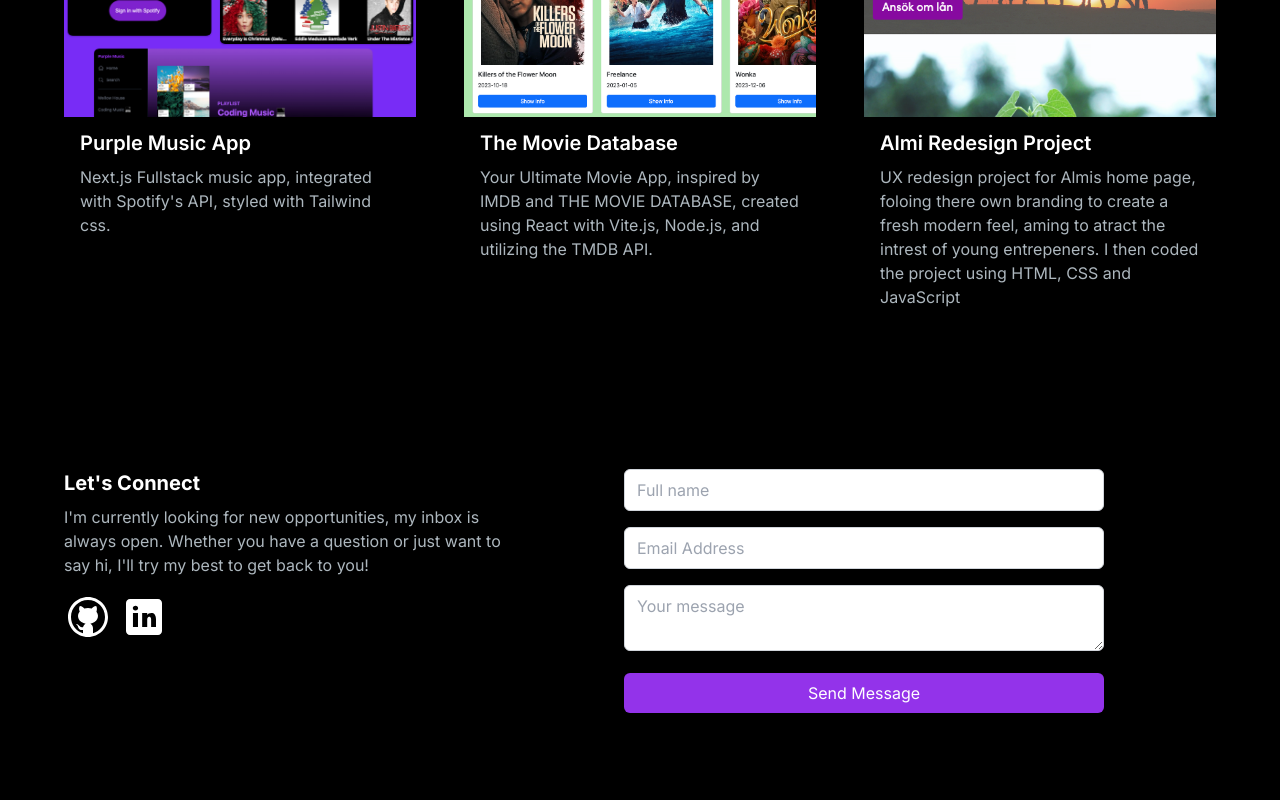
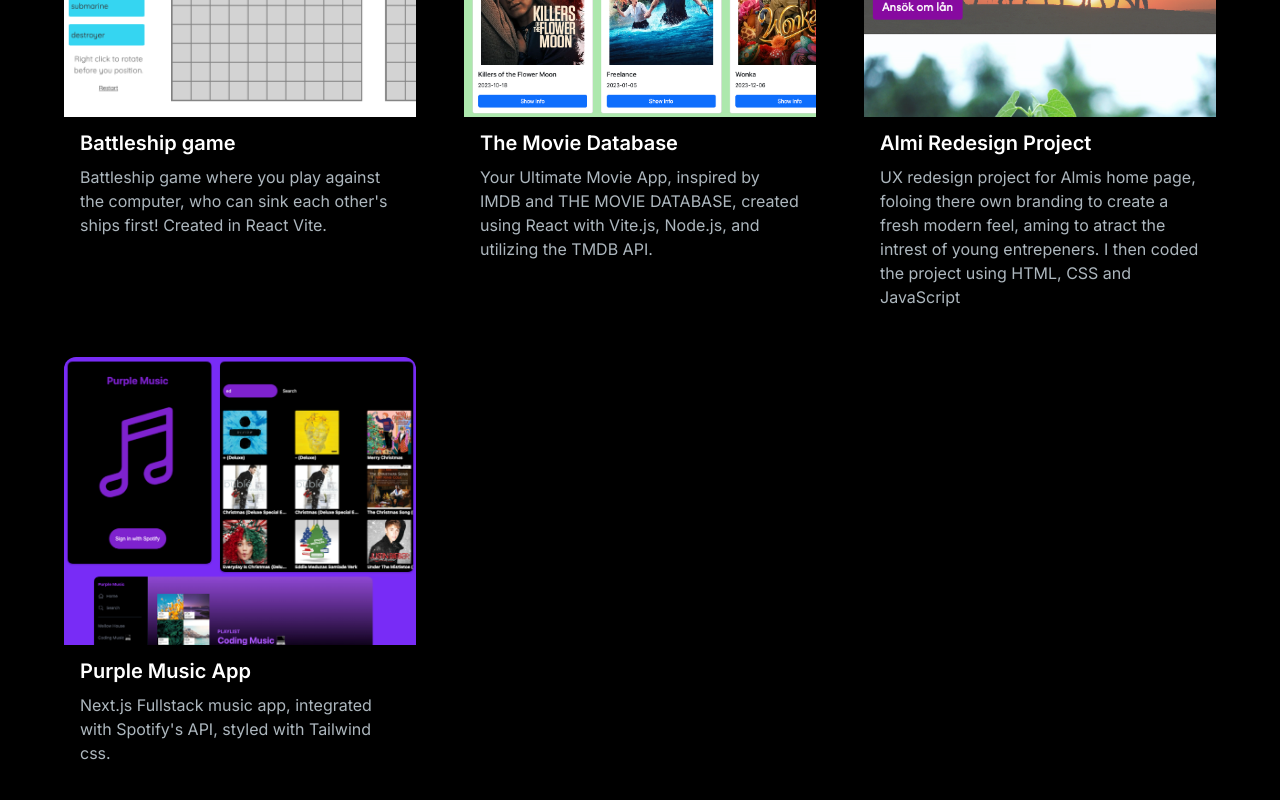
Before and after one commit to BexMikaelson/NEXT.js_Portfolio, a Next.js app: page / in a window 1280 px wide. Shown: the part 2460-3260 px from the top of the page. Built offline with nearby package versions, Linux system fonts and the light colour scheme.

Commit message:
new project battleShip-game

```diff
--- a/app/components/ProjectsSection.jsx
+++ b/app/components/ProjectsSection.jsx
@@ -1,17 +1,17 @@
 "use client";
 import React, { useState, useRef } from "react";
 import ProjectCard from "./ProjectCard";
-
+import ImageGallery from "./ImageGallery";
 
 const projectsData = [
     {
-      id: 1,
-      title: "Purple Music App",
-      description: "Next.js Fullstack music app, integrated with Spotify's API, styled with Tailwind css.",
-      image: "/images/purple-music-collage.png",
+      id: 4,
+      title: "Battleship game",
+      description: "Battleship game where you play against the computer, who can sink each other's ships first! Created in React Vite.",
+      image: "/images/BattleShip_game_img.png",
       tag: ["All", "Web"],
-      gitUrl: "https://github.com/BexMikaelson/App-Purple-Music",
-      previewUrl: "/",
+      gitUrl: "https://github.com/BexMikaelson/battleship-game-main",
+      previewUrl: "https://courageous-puppy-08235e.netlify.app/",
     },
     {
       id: 2,
@@ -31,17 +31,37 @@
       gitUrl: "https://github.com/BexMikaelson/Almi-one-pager",
       previewUrl: "https://eloquent-pare-1b02dc.netlify.app/#",
     },
+    {
+      id: 4,
+      title: "Purple Music App",
+      description: "Next.js Fullstack music app, integrated with Spotify's API, styled with Tailwind css.",
+      image: "/images/purple-music-collage.png",
+      tag: ["All", "Web"],
+      gitUrl: "https://github.com/BexMikaelson/App-Purple-Music",
+      previewUrl: "",
+    },
 ];
 
 const ProjectSection = () => {
 
     const [tag, setTag] = useState("All");
+    const [selectedProjectId, setSelectedProjectId] = useState(null);
     const ref = useRef(null);
-    /* const isInView = useInView(ref, { once: true }); */
 
     const handleTagChange = (newTag) => {
       setTag(newTag);
     };
+
+   // Funktion för att hantera klick på förhandsvisning
+   const handleProjectClick = (project) => {
+    if (project.id === 1 && !project.previewUrl) {
+      setSelectedProjectId(project.id);
+      setIsGalleryOpen(true);
+    } else if (project.previewUrl) {
+      window.open(project.previewUrl, '_blank');
+    }
+  };
+
 
     const filteredProjects = projectsData.filter((project) =>
       project.tag.includes(tag)
@@ -58,33 +78,18 @@
         <h2 className="text-center text-4xl font-bold text-white mt-4 mb-8 md:mb-12">
           My Projects
         </h2>
-       {/*  <div className="text-white flex flex-row justify-center items-center gap-2 py-6">
-          <ProjectTag
-            onClick={handleTagChange}
-            name="All"
-            isSelected={tag === "All"}
-          />
-          <ProjectTag
-            onClick={handleTagChange}
-            name="Web"
-            isSelected={tag === "Web"}
-          />
-          <ProjectTag
-            onClick={handleTagChange}
-            name="Mobile"
-            isSelected={tag === "Mobile"}
-          />
-        </div> */}
+
         <ul ref={ref} className="grid md:grid-cols-3 gap-8 md:gap-12">
         {filteredProjects.map((project, index) => (
           <li
             key={index}
             variants={cardVariants}
             initial="initial"
-            /* animate={isInView ? "animate" : "initial"} */
             transition={{ duration: 0.3, delay: index * 0.4 }}
           >
             <ProjectCard
+              project={project}
+              onPreviewClick={() => handleProjectClick(project)}
               key={project.id}
               title={project.title}
               description={project.description}
@@ -95,7 +100,6 @@
           </li>
         ))}
       </ul>
-
       </section>
     );
 }
```
Also changed, not shown: public/images/BattleShip_game_img.png (added).
